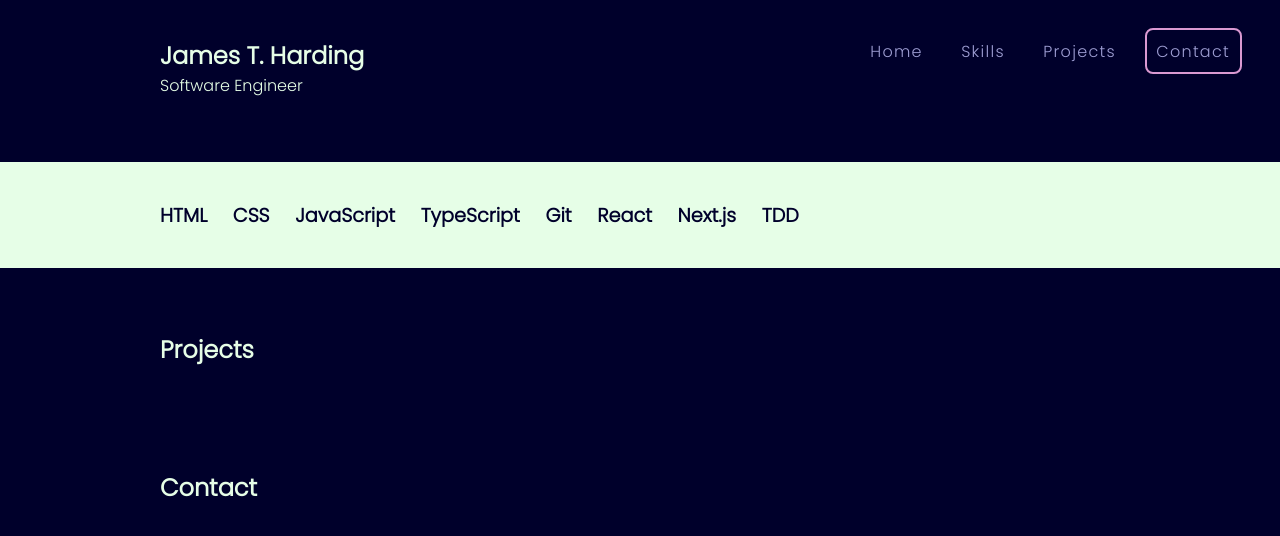
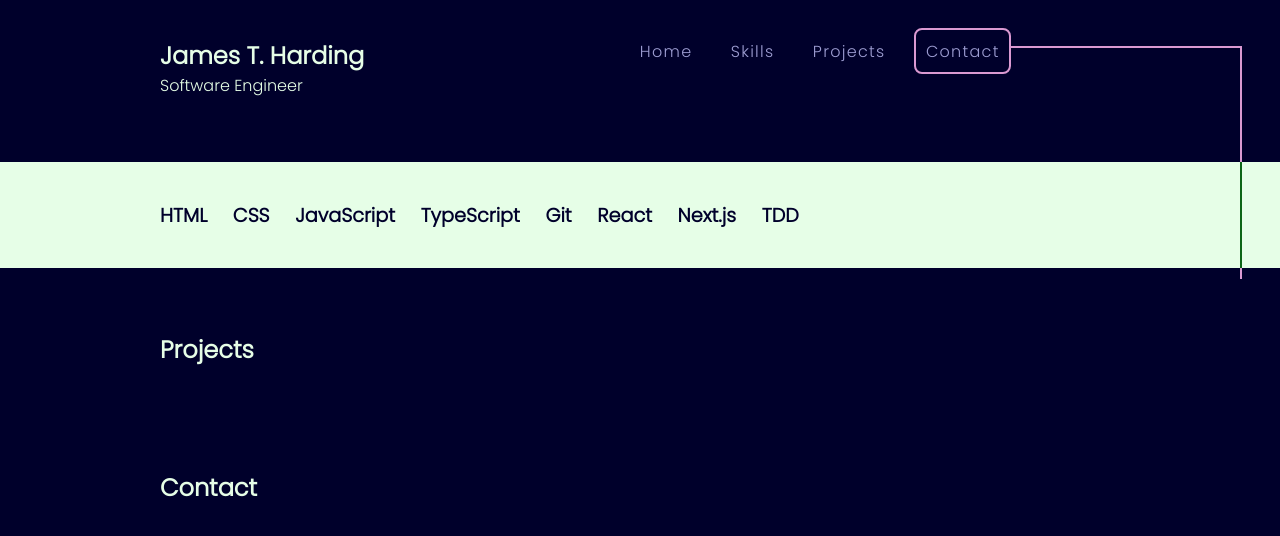
Before and after one commit to empowermint/empowermint, a Next.js app: page / in a window 1280 px wide. Shown: the top 536 px of the page. Built offline with nearby package versions, Linux system fonts and the light colour scheme.

Commit message:
Add menu corner

```diff
--- a/components/mainMenu/MainMenu.tsx
+++ b/components/mainMenu/MainMenu.tsx
@@ -3,6 +3,7 @@ import styles from './mainMenu.module.css'
 export function MainMenu() {
 
   return (
+    <>
       <nav id='menu-main' className={styles.mainMenu}>
         <ul>
           <li>
@@ -23,5 +24,6 @@ export function MainMenu() {
           </li>
         </ul>
       </nav>
+    </>
   )
 }
--- a/components/mainMenu/mainMenu.module.css
+++ b/components/mainMenu/mainMenu.module.css
@@ -1,10 +1,12 @@
 .mainMenu {
+  --menu-line-size: clamp(2rem, 18vw, 20rem);
+
   color: var(--highlight);
   font-weight: 100;
   letter-spacing: .08em;
   position: fixed;
   top: var(--pad-med);
-  right: var(--pad-med);
+  right: calc(var(--pad-med) + var(--menu-line-size));
   mix-blend-mode: difference;
 }
 
@@ -30,3 +32,15 @@
 .featuredMenuItem {
   border: solid var(--highlight);
 }
+
+.mainMenu::after {
+  content: '';
+  width: var(--menu-line-size);
+  height: var(--menu-line-size);
+  border: solid 2px var(--highlight);
+  border-bottom: none;
+  border-left: none;
+  position: fixed;
+  right: var(--pad-med);
+  top: calc(var(--pad-med) + 0.5em);
+}
```
Lines whose indentation alone changed are shown as unchanged.
